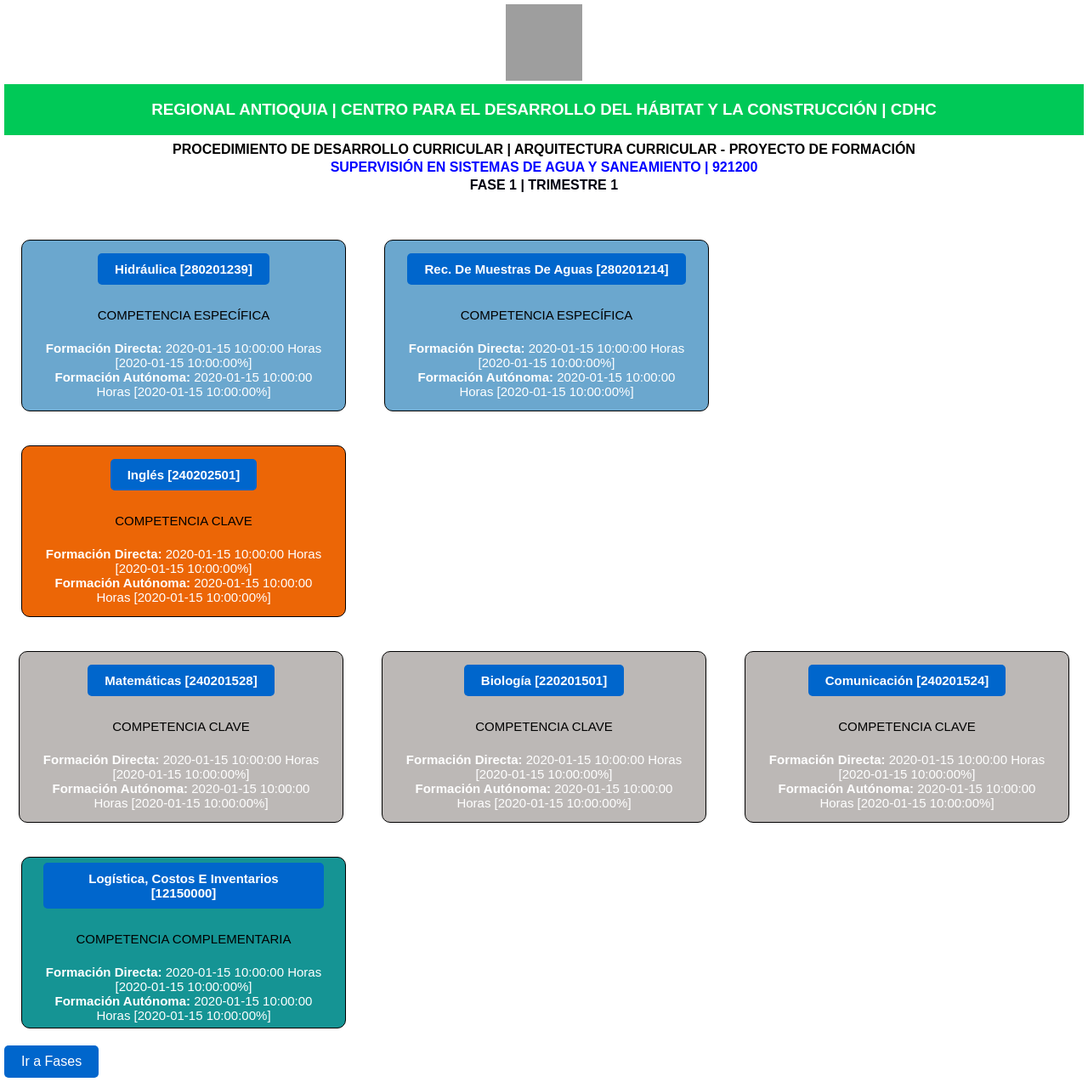
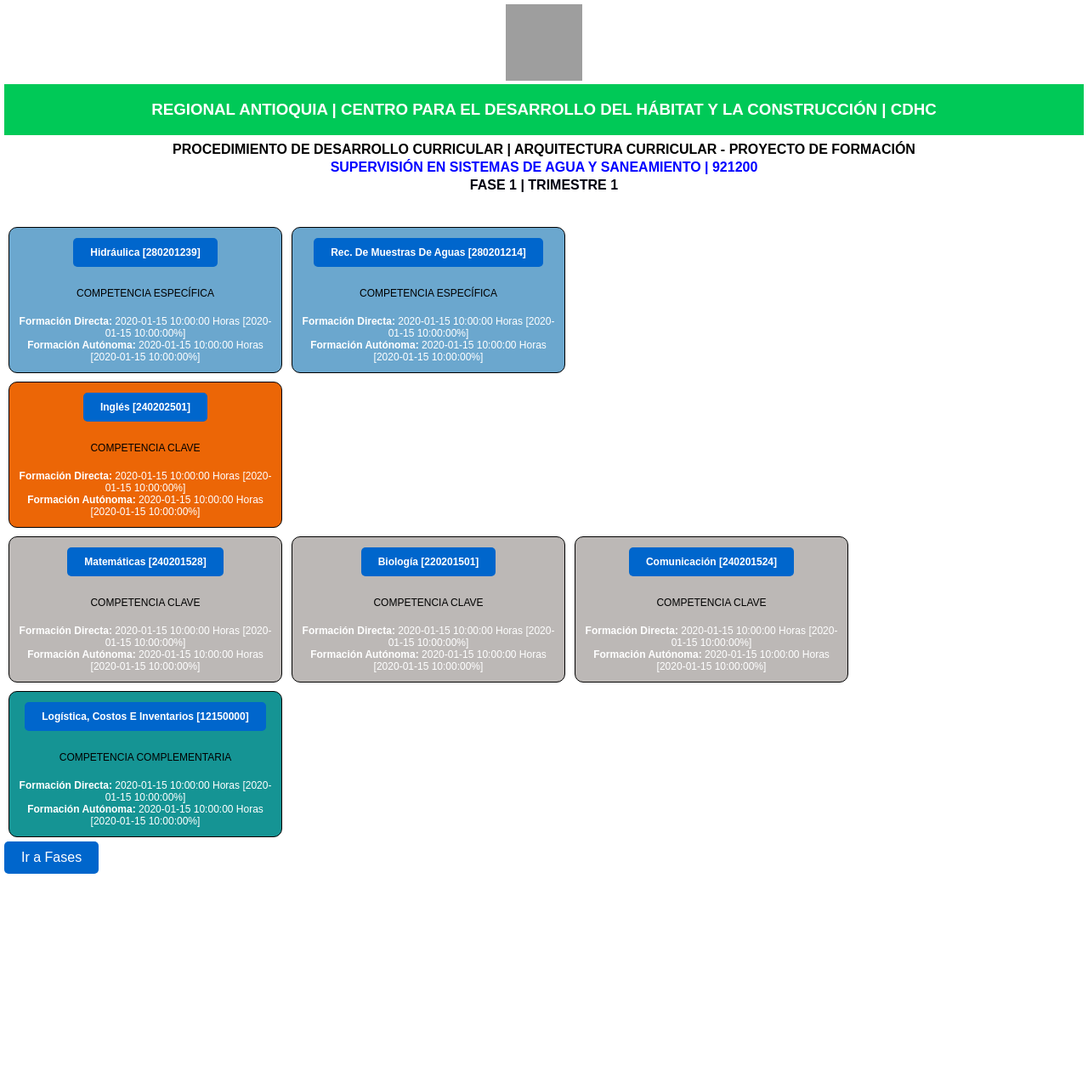
Before and after one commit to DiegoFOsorio860/Arquitectura, a Flask app: template templates/trimestre1.html in a window 1280 px wide. Shown: the whole page at 85% size. After the commit the page ends 1028 px from the top, so only its background shows below. Run offline with Flask 3, Linux system fonts and the light colour scheme; the template is opened without the code that fills it: most values are stand-ins (such as "Sample title", 1, 10 or a date in 2020); parts of the project's set-up code (start-up, migrations or seed data) failed here and were passed over; grey boxes are pictures that could not be loaded.

Commit message:
Actualizando información de dimensiones de botones

```diff
--- a/static/flowchart.css
+++ b/static/flowchart.css
@@ -202,7 +202,7 @@
     display: grid;
     grid-template-columns: repeat(1, 2fr); /* Tres columnas */
     grid-template-rows: repeat(1, 2fr); /* Cuatro filas */
-    gap: 10px; /* Espacio entre los botones */
+    gap:5px; /* Espacio entre los botones */
     justify-content: center; /* Centrar los elementos horizontalmente */
     align-items: center; /* Alinear los elementos en la parte superior del contenedor */
 }
@@ -233,7 +233,7 @@
     display: grid;
     grid-template-columns: repeat(1, 2fr); /* Tres columnas */
     grid-template-rows: repeat(1, 2fr); /* Cuatro filas */
-    gap: 10px; /* Espacio entre los botones */
+    gap:5px; /* Espacio entre los botones */
     justify-content: center; /* Centrar los elementos horizontalmente */
     align-items: center; /* Alinear los elementos en la parte superior del contenedor */
 }
@@ -266,10 +266,10 @@
 
 .phase-buttons_T1_Aguas {
     display: grid;
-    grid-template-columns: repeat(3, 1fr); /* Tres columnas */
+    grid-template-columns: repeat(4, 1fr); /* Tres columnas */
     grid-template-rows: repeat(1, 1fr); /* Cuatro filas */
-    gap: 5px; /* Espacio entre los botones */
-    justify-content: center; /* Centrar los elementos horizontalmente */
+    gap:1px; /* Espacio entre los botones */
+    justify-content: left; /* Centrar los elementos horizontalmente */
     align-items: center; /* Alinear los elementos en la parte superior del contenedor */
 }
 
@@ -280,29 +280,29 @@
     justify-content: center;
     align-items: center;
     position: relative;
-    padding: 25px;
-    margin: 20px;
+    padding: 10px;
+    margin:5px;
     border: 1px solid black;
     border-radius: 10px;
     cursor: pointer;
     text-align: center;
     background-color: #6ba7ce; /* Color de fondo */
     color: #fff; /* Color del texto */
-    font-size: 15px;
+    font-size: 12px;
     font-weight: 20px;
     text-transform: capitalize; /* Convertir el texto a mayúsculas */
     transition: background-color 0.3s ease; /* Transición suave del color de fondo al pasar el ratón */
-    width: 330px;
+    width: 300px;
     height: 150px;
 }
 
 
 .phase-buttons_T1_Ingles {
     display: grid;
-    grid-template-columns: repeat(3, 1fr); /* Tres columnas */
+    grid-template-columns: repeat(4, 1fr); /* Tres columnas */
     grid-template-rows: repeat(1, 1fr); /* Cuatro filas */
-    gap: 5px; /* Espacio entre los botones */
-    justify-content: center; /* Centrar los elementos horizontalmente */
+    gap:1px; /* Espacio entre los botones */
+    justify-content: left; /* Centrar los elementos horizontalmente */
     align-items: center; /* Alinear los elementos en la parte superior del contenedor */
 }
 
@@ -313,29 +313,29 @@
     justify-content: center;
     align-items: center;
     position: relative;
-    padding: 25px;
-    margin: 20px;
+    padding: 10px;
+    margin:5px;
     border: 1px solid black;
     border-radius: 10px;
     cursor: pointer;
     text-align: center;
     background-color: #ec6606; /* Color de fondo */
     color: #fff; /* Color del texto */
-    font-size: 15px;
+    font-size: 12px;
     font-weight: none;
     text-transform: capitalize; /* Convertir el texto a mayúsculas */
     transition: background-color 0.3s ease; /* Transición suave del color de fondo al pasar el ratón */
-    width: 330px;
+    width: 300px;
     height: 150px;
 }
 
 
 .phase-buttons_T1_Transversales {
     display: grid;
-    grid-template-columns: repeat(3, 1fr); /* Tres columnas */
+    grid-template-columns: repeat(4, 1fr); /* Tres columnas */
     grid-template-rows: repeat(1, 1fr); /* Cuatro filas */
-    gap: 5px; /* Espacio entre los botones */
-    justify-content: center; /* Centrar los elementos horizontalmente */
+    gap:1px; /* Espacio entre los botones */
+    justify-content: left; /* Centrar los elementos horizontalmente */
     align-items: center; /* Alinear los elementos en la parte superior del contenedor */
 }
 
@@ -346,28 +346,28 @@
     justify-content: center;
     align-items: center;
     position: relative;
-    padding: 25px;
-    margin: 20px;
+    padding: 10px;
+    margin:5px;
     border: 1px solid black;
     border-radius: 10px;
     cursor: pointer;
     text-align: center;
     background-color: #bcb8b6; /* Color de fondo */
     color: #fff; /* Color del texto */
-    font-size: 15px;
+    font-size: 12px;
     font-weight: none;
     text-transform: capitalize; /* Convertir el texto a mayúsculas */
     transition: background-color 0.3s ease; /* Transición suave del color de fondo al pasar el ratón */
-    width: 330px;
+    width: 300px;
     height: 150px;
 }
 
 .phase-buttons_T1_Complementaria {
     display: grid;
-    grid-template-columns: repeat(3, 1fr); /* Tres columnas */
+    grid-template-columns: repeat(4, 1fr); /* Tres columnas */
     grid-template-rows: repeat(1, 1fr); /* Cuatro filas */
-    gap: 5px; /* Espacio entre los botones */
-    justify-content: center; /* Centrar los elementos horizontalmente */
+    gap:1px; /* Espacio entre los botones */
+    justify-content: last baseline; /* Centrar los elementos horizontalmente */
     align-items: center; /* Alinear los elementos en la parte superior del contenedor */
 }
 
@@ -378,18 +378,18 @@
     justify-content: center;
     align-items: center;
     position: relative;
-    padding: 25px;
-    margin: 20px;
+    padding: 10px;
+    margin:5px;
     border: 1px solid black;
     border-radius: 10px;
     cursor: pointer;
     text-align: center;
     background-color: #159494; /* Color de fondo */
     color: #fff; /* Color del texto */
-    font-size: 15px;
+    font-size: 12px;
     font-weight: none;
     text-transform: capitalize; /* Convertir el texto a mayúsculas */
     transition: background-color 0.3s ease; /* Transición suave del color de fondo al pasar el ratón */
-    width: 330px;
+    width: 300px;
     height: 150px;
 }
```
